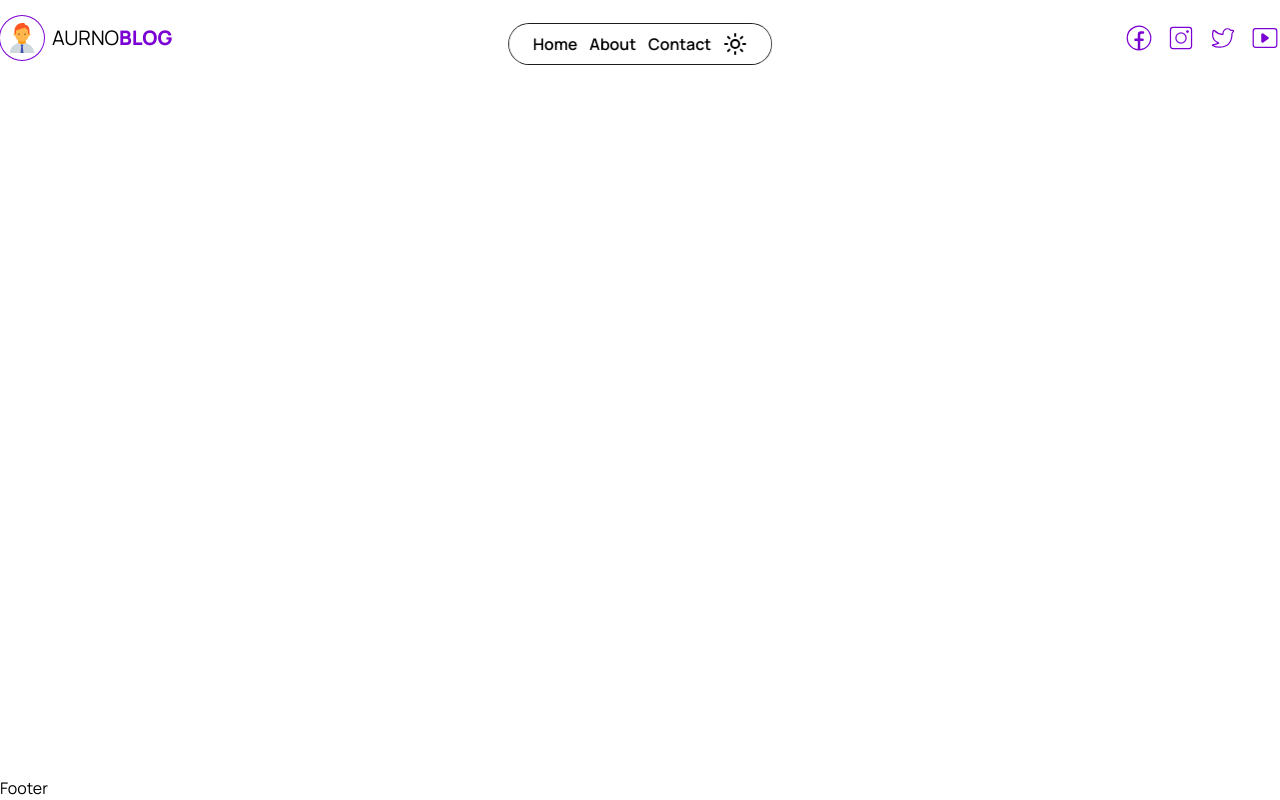
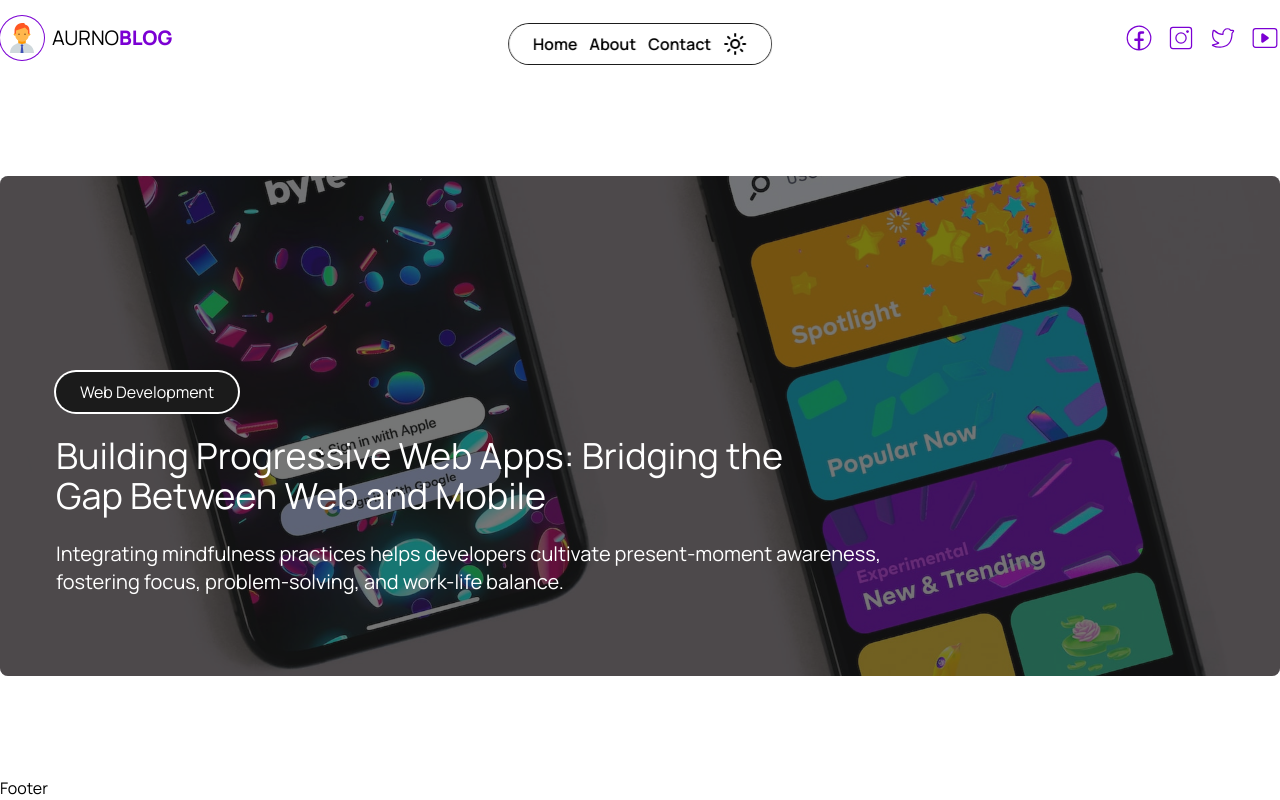
Before and after one commit to ar-rony/aurno-nextblog, a Next.js app: page / in a window 1280 px wide. Built offline with nearby package versions, Linux system fonts and the light colour scheme.

Commit message:
Header Design Completed and Banner Completed

```diff
--- a/src/app/page.tsx
+++ b/src/app/page.tsx
@@ -5,6 +5,13 @@ import Image from 'next/image'
 const Home = () => {
   return (
     <main className="">
+      {/* Main Blog Banner */}
+      <div className="bg-dark/60 bg-cover bg-center h-96 md:h-[500px] p-5 md:px-14 md:py-20 flex flex-col justify-end rounded-lg gap-6 *:text-light relative">
+        <Image src={"/blogs/homepagebanner.jpg"} alt='' fill className='object-cover rounded-lg -z-10'/>
+        <CatButton url={"/"} text={"Web Development"}/>
+        <h1 className='w-full lg:w-8/12 text-xl sm:text-2xl md:text-3xl lg:text-4xl'>Building Progressive Web Apps: Bridging the Gap Between Web and Mobile</h1>
+        <p className='hidden text-xl md:block w-full lg:w-9/12'>Integrating mindfulness practices helps developers cultivate present-moment awareness, fostering focus, problem-solving, and work-life balance.</p>
+      </div>
 
     </main>
   )
```
